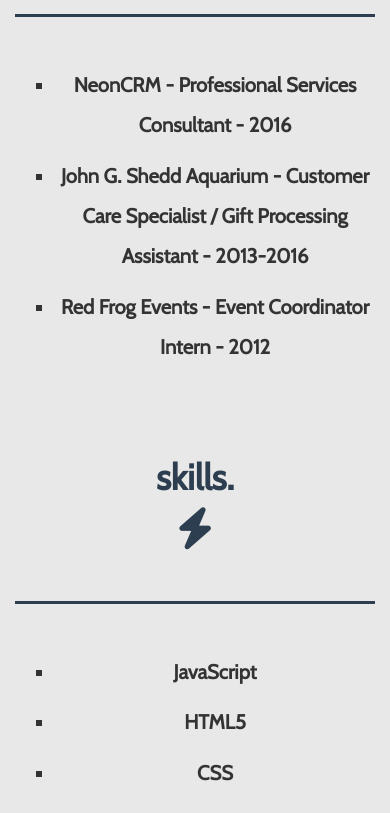
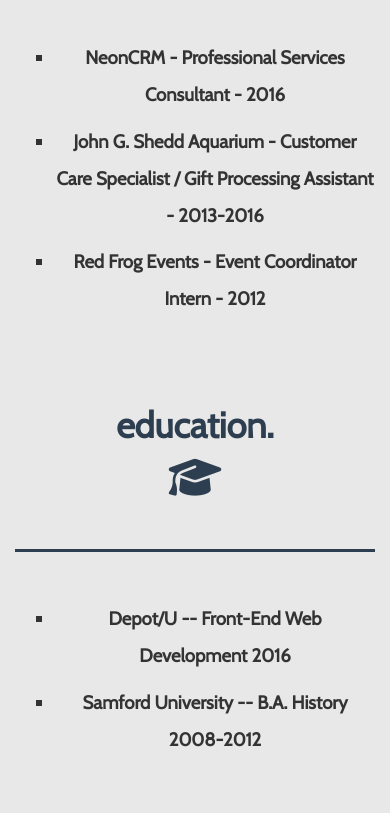
Before and after one commit to mpasker/personal-website, a plain HTML site: page index.html in a window 390 px wide. Shown: the part 1520-2333 px from the top of the page. Drawn offline with nearby package versions, Linux system fonts and the light colour scheme.

Commit message:
added education in about section. Also altered bootstrap responsive classes.

```diff
--- a/index.html
+++ b/index.html
@@ -62,7 +62,7 @@
         <section id="about">
             <div class="container">
                 <div class="row">
-                    <div class="col-lg-4 col-md-4 col-sm-4 col-xs-12 about">
+                    <div class="col-lg-3 col-md-3 col-sm-6 col-xs-12 about">
                         <h1>About Me.</h1>
                         <i class="fa fa-id-card-o fa-3x" aria-hidden="true"></i>
                         <hr>
@@ -72,7 +72,7 @@
                             <li>I am an avid hiker. If I'm not coding you find me on the trails with my wife and dog.</li>
                         </ul>
                     </div>
-                    <div class="col-lg-4 col-md-4 col-sm-4 col-xs-12 about">
+                    <div class="col-lg-3 col-md-3 col-sm-6 col-xs-12 about">
                         <h1>Experience.</h1>
                         <i class="fa fa-briefcase fa-3x" aria-hidden="true"></i>
                         <hr>
@@ -82,7 +82,16 @@
                             <li>Red Frog Events - Event Coordinator Intern - 2012</li>
                         </ul>
                     </div>
-                    <div class="col-lg-4 col-md-4 col-sm-4 col-xs-12 about">
+                    <div class="col-lg-3 col-md-3 col-sm-6 col-xs-12 about">
+                        <h1>Education.</h1>
+                        <i class="fa fa-graduation-cap fa-3x" aria-hidden="true"></i>
+                        <hr>
+                        <ul>
+                            <li>Depot/U -- Front-End Web Development 2016</li>
+                            <li>Samford University -- B.A. History 2008-2012</li>
+                        </ul>
+                    </div>
+                    <div class="col-lg-3 col-md-3 col-sm-6 col-xs-12 about">
                         <h1>Skills.</h1>
                         <i class="fa fa-bolt fa-3x" aria-hidden="true"></i>
                         <hr>
@@ -95,7 +104,7 @@
                             <li>Git</li>
                         </ul>
                     </div>
-                </div>
+
             </div>
         </section>
         <section id="projects">
--- a/styles/styles.less
+++ b/styles/styles.less
@@ -1,5 +1,4 @@
 @import "variables.less";
-@import "mixins.less";
 
 .navbar {
         min-height: 65px;
@@ -95,7 +94,7 @@ header {
         text-align: left;
         @media (max-width: 767px) {
             text-align: center;
-            font-size: 1.2em;
+            font-size: 1.15em;
         }
     }
 }
```
Also changed, not shown: styles/styles.css.
